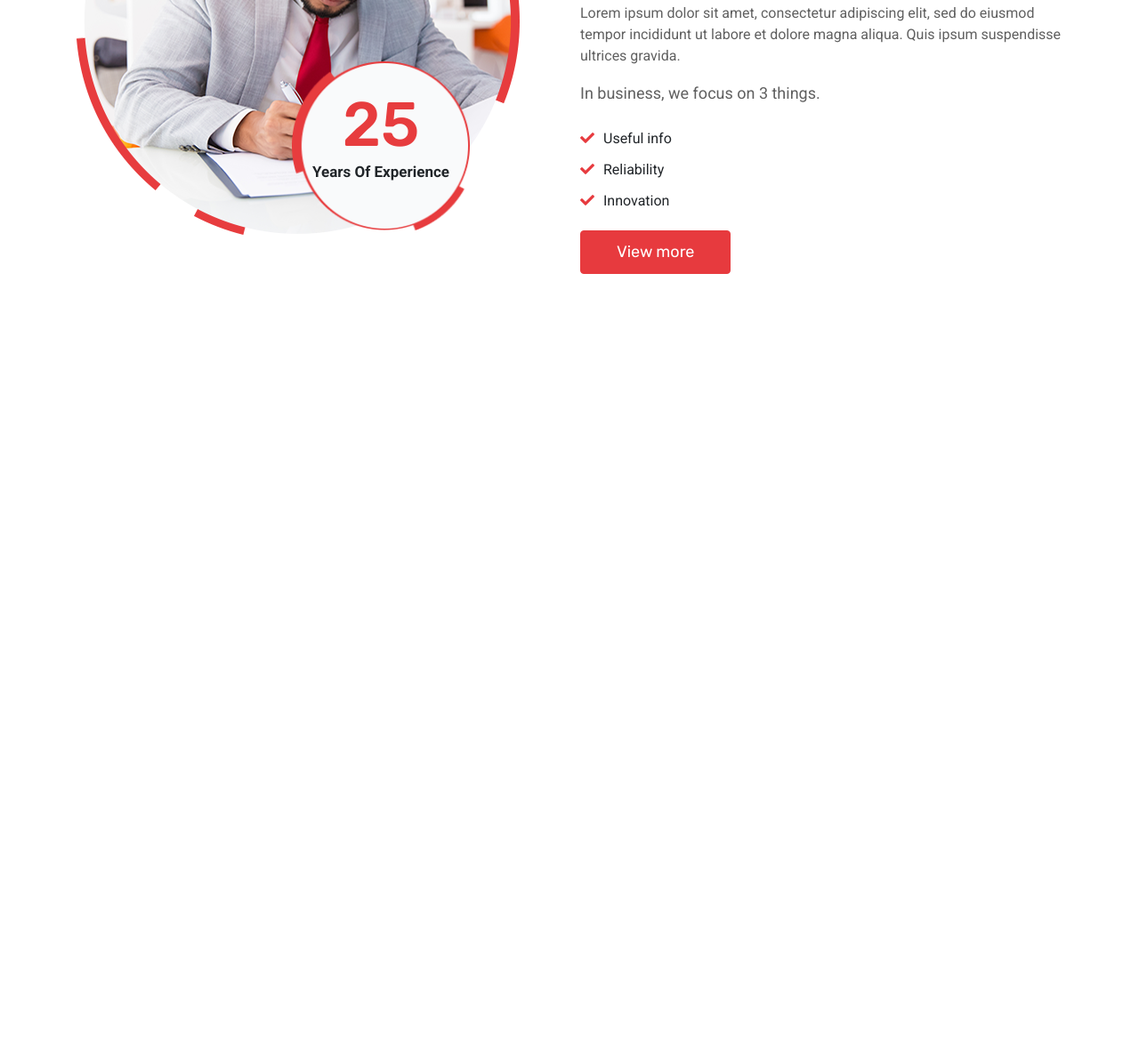
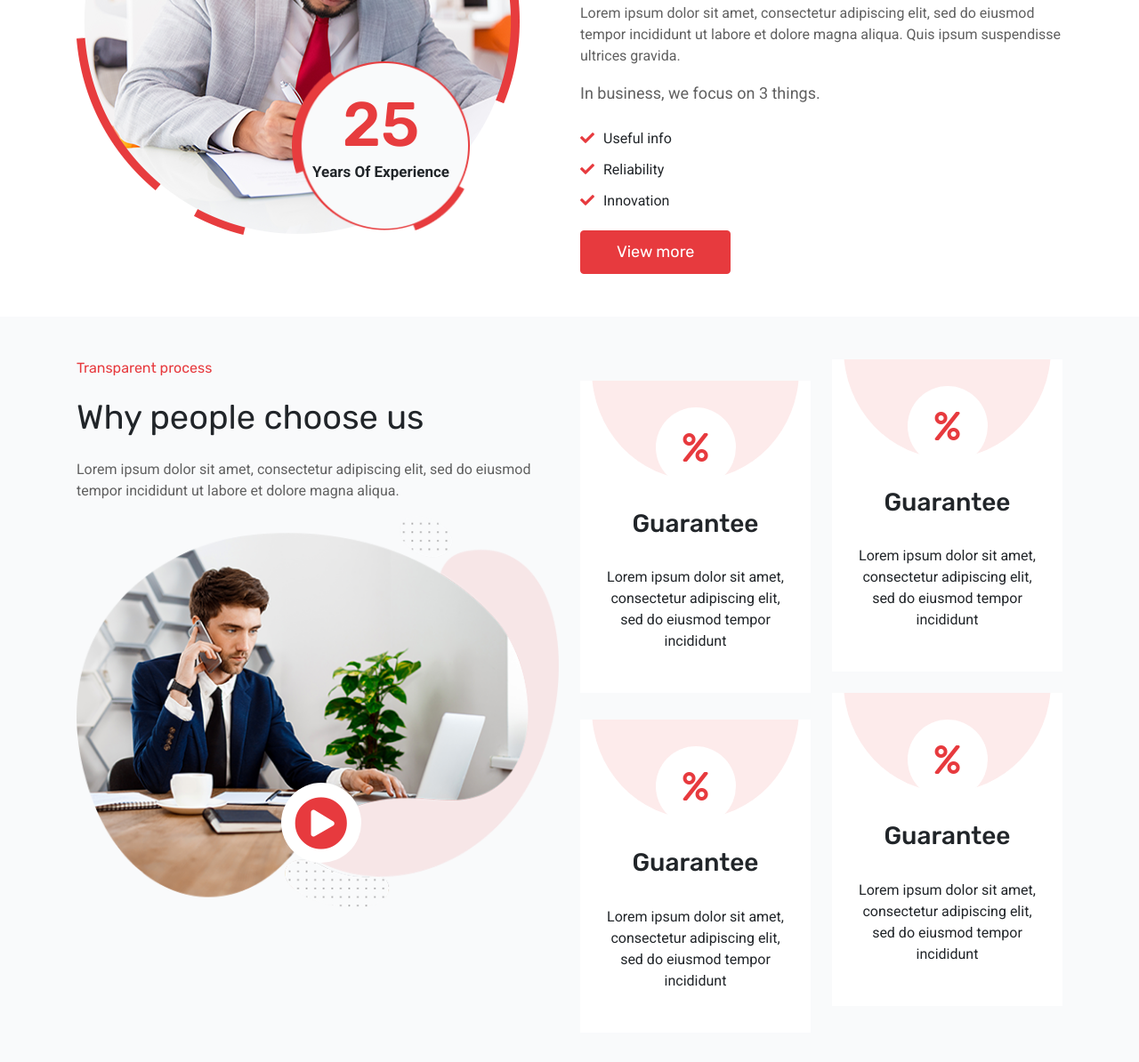
Before and after one commit to Niloynh/Finix, a plain HTML site: page index.html in a window 1280 px wide. Shown: the part 1225-2419 px from the top of the page at 89% size. Before the commit the page ends 1581 px from the top, so only its background shows below. Drawn offline with nearby package versions, Linux system fonts and the light colour scheme.

Commit message:
whychooseus

```diff
--- a/index.html
+++ b/index.html
@@ -88,7 +88,7 @@
                     </div>
                     <div class="header-social">
                         <ul class="d-flex">
-                            <li><span>Follow us  >>>>>><span><li>
+                            <li><span>Follow us: <span><li>
                             <li><a href="#"> <i class="fab fa-twitter"></i> </a></li>
                             <li><a href="#"> <i class="fab fa-instagram"></i> </a></li>
                             <li><a href="#"> <i class="fab fa-linkedin"></i> </a></li>
@@ -149,7 +149,69 @@
                 </div>
 
             </div>
+        </div>
 
+    </section>
+
+    <section class="why-choose-us grybg py-5">
+        <div class="container">
+            <div class="row">
+                <div class="col-lg-6">
+                    <div class="why-us-text">
+                        <div class="finix-text">
+                            <h6>Transparent process</h6>
+                            <h2>Why people choose us</h2>
+                            <p>Lorem ipsum dolor sit amet, consectetur adipiscing elit, sed do eiusmod tempor incididunt ut labore et dolore magna aliqua.</p>
+                            <img src="img/choose.png" alt="">
+                            <a href="#" class="play-animation-btn"> <i class="fas fa-play-circle"></i></a>
+                        </div>
+                    </div>
+                </div>
+                <div class="col-lg-6">
+                    <div class="row features-items">
+
+                        <div class="col-lg-6">
+                            <div class="features-item text-center mt-4">
+                                <div class="ft-icon">
+                                    <i class="fas fa-percent"></i>
+                                </div>
+                                <h3 class="py-4">Guarantee</h3>
+                                <p>Lorem ipsum dolor sit amet, consectetur adipiscing elit, sed do eiusmod tempor incididunt</p>
+                            </div>
+                        </div>
+
+                        <div class="col-lg-6">
+                            <div class="features-item text-center">
+                                <div class="ft-icon">
+                                    <i class="fas fa-percent"></i>
+                                </div>
+                                <h3 class="py-4">Guarantee</h3>
+                                <p>Lorem ipsum dolor sit amet, consectetur adipiscing elit, sed do eiusmod tempor incididunt</p>
+                            </div>
+                        </div>
+
+                        <div class="col-lg-6">
+                            <div class="features-item text-center">
+                                <div class="ft-icon">
+                                    <i class="fas fa-percent"></i>
+                                </div>
+                                <h3 class="py-4">Guarantee</h3>
+                                <p>Lorem ipsum dolor sit amet, consectetur adipiscing elit, sed do eiusmod tempor incididunt</p>
+                            </div>
+                        </div>
+
+                        <div class="col-lg-6">
+                            <div class="features-item text-center mtop5">
+                                <div class="ft-icon">
+                                    <i class="fas fa-percent"></i>
+                                </div>
+                                <h3 class="py-4">Guarantee</h3>
+                                <p>Lorem ipsum dolor sit amet, consectetur adipiscing elit, sed do eiusmod tempor incididunt</p>
+                            </div>
+                        </div>
+                    </div>
+                </div>
+            </div>
         </div>
     </section>
 
--- a/style.css
+++ b/style.css
@@ -9,7 +9,9 @@ h1,h2,h3,h4,h5,h6,a{
 img{
     max-width: 100%;
 }
-
+.grybg{
+   background: #F9FAFB;
+}
 /****  MAIN HEADER  ****/
 
 .main-header .container,
@@ -167,6 +169,7 @@ ul.our-primary-menu li ul li a{}
 .header-social ul li span{
     font-size: 18px;
     display: inline-block;
+    font-weight: 700;
 
 }
 
@@ -260,3 +263,97 @@ ul.our-primary-menu li ul li a{}
     display: inline-block;
     margin-right: 10px;
 }
+
+/****  WHY CHOOSE US SECTION  ****/
+.features-item{
+    background: #fff;
+    padding: 30px;
+    margin-bottom: 30px;
+    overflow: hidden;
+    position: relative;
+    transition:  transform .5s;
+    cursor: pointer;
+}
+.features-item:hover{
+    transform: translateY(-12px)
+}
+.features-item::before{
+     content: "";
+     position: absolute;
+     top: -135px;
+     right: 0;
+     left: 0;
+     margin: auto;
+     width: 90%;
+     height: 70%;
+     background: #fdebeb;
+     border-radius: 50%;
+}
+.features-item .ft-icon{
+    position: relative;
+    z-index: 1;
+}
+.features-item .ft-icon i{
+    color: #e73a3e;
+    font-size: 32px;
+    background: #fff;
+    height: 90px;
+    width: 90px;
+    line-height: 90px;
+    border-radius: 50%;
+    transition: .5s;
+}
+
+.features-item:hover .ft-icon i{
+    background: #e73a3e;
+    color: #fff;
+}
+.mtop5{
+    margin-top: -30px;
+}
+.ft-icon{}
+.ft-icon h3{}
+.ft-icon p{}
+
+.finix-text{
+    position: relative;
+}
+.play-animation-btn{
+    width: 90px;
+    height: 90px;
+    display: inline-block;
+    background: #fff;
+    font-size: 60px;
+    text-align: center;
+    line-height: 95px;
+    color: #e73a3e;
+    border-radius: 50%;
+    position: absolute;
+    right: 41%;
+    bottom: 51px;
+}
+.play-animation-btn::before{
+    content: "";
+    width: 90px;
+    height: 90px;
+    position: absolute;
+    top: 0;
+    left: 0;
+    background: #e73a3e;
+    border-radius: 50%;
+    animation: playbtn 1.6s ease-out infinite;
+}
+@keyframes playbtn{
+    0%,30%{
+        transform: scale(0);
+        opacity: 1;
+    }
+    50%{
+        transform: scale(1.5);
+        opacity: .7;
+    }
+    100%{
+        transform: scale(2);
+        opacity: 0;
+    }
+}
```
